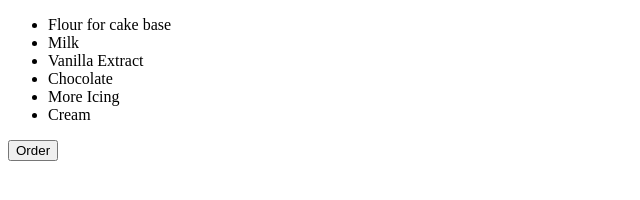
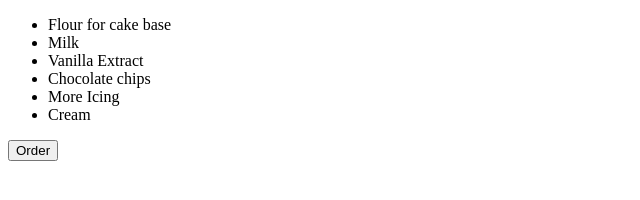
Before and after one commit to Om-Bhagwat/GitPractice, a plain HTML site: page index.html in a window 1280 px wide. Shown: the full height of the page, 0-640 px from the left. Drawn offline with Linux system fonts and the light colour scheme.

Commit message:
chocolate to chocolate chips

```diff
--- a/index.html
+++ b/index.html
@@ -11,7 +11,7 @@
         <li>Flour for cake base</li>
         <li>Milk</li>
         <li>Vanilla Extract</li>
-        <li>Chocolate</li>
+        <li>Chocolate chips</li>
         <li> More Icing</li>
         <li>Cream</li>
     </ul>
```
